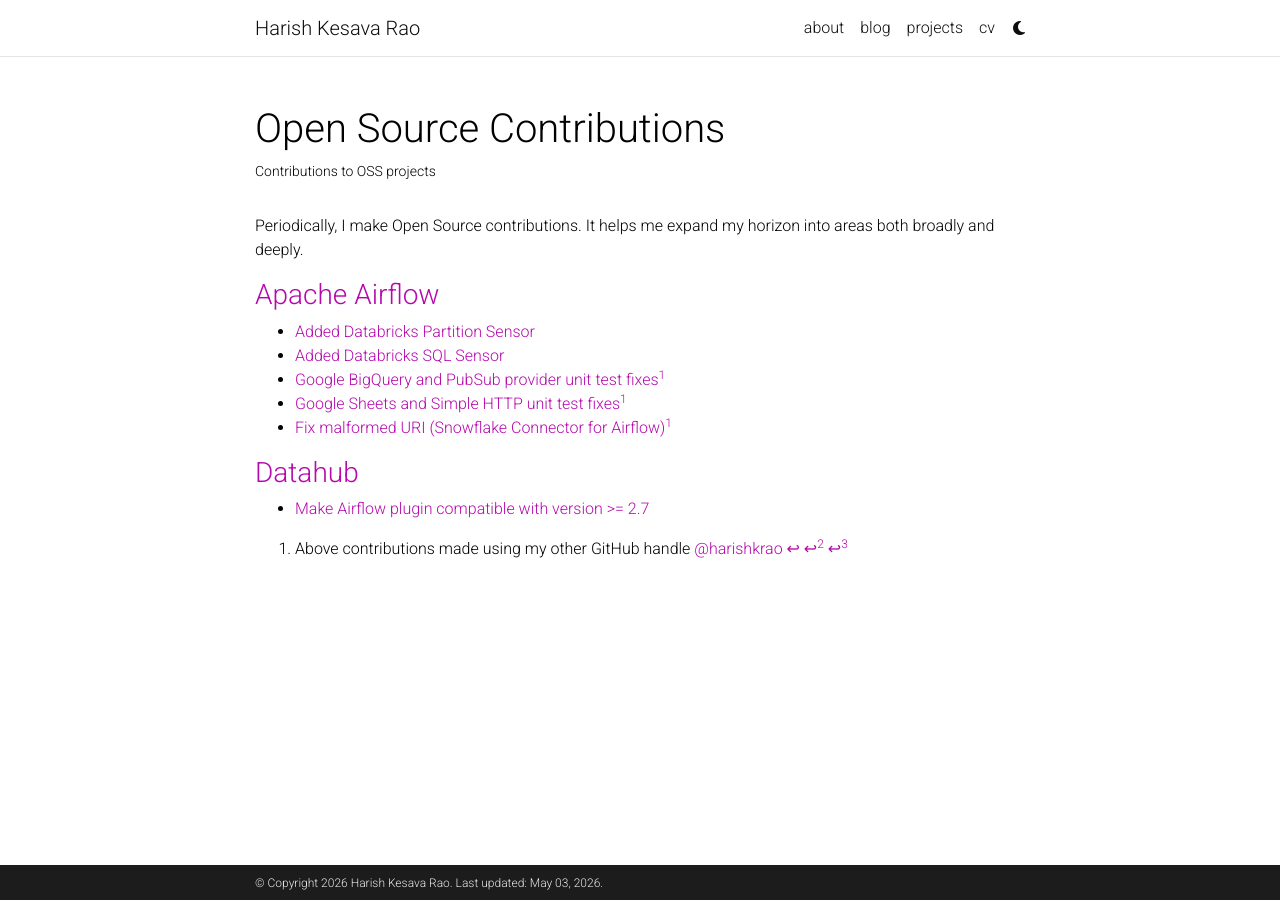
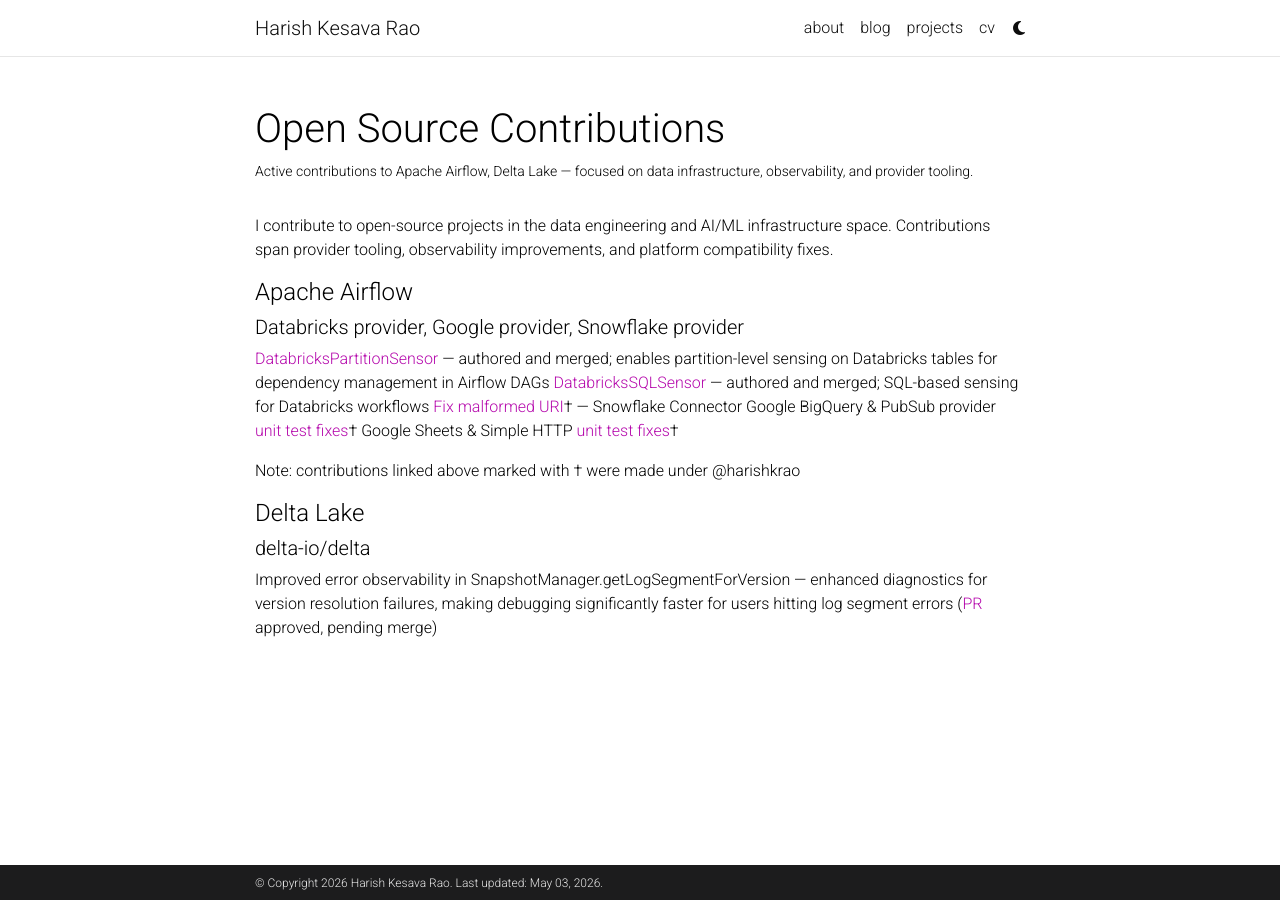
Before and after one commit to harishkesavarao/harishkesavarao.github.io, a Jekyll site: the page built from _projects/open_source_contributions.md, in a window 1280 px wide. Built offline with Jekyll 4.4.1, drawn with Linux system fonts in a browser that asks for light colours; comment, search, counter and statistics services are not loaded; a style sheet for code colours, icons or effects is not loaded.

Commit message:
changes to projects, news and about

```diff
--- a/_projects/open_source_contributions.md
+++ b/_projects/open_source_contributions.md
@@ -1,23 +1,27 @@
 ---
 layout: page
 title: Open Source Contributions
-description: Contributions to OSS projects
+description: Active contributions to Apache Airflow, Delta Lake — focused on data infrastructure, observability, and provider tooling.
 importance: 2
 category: side-projects
 ---
 
-Periodically, I make Open Source contributions. It helps me expand my horizon into areas both broadly and deeply.
-
-### [Apache Airflow](https://github.com/apache/airflow)
-- [Added Databricks Partition Sensor](https://github.com/apache/airflow/pull/30980)
-- [Added Databricks SQL Sensor](https://github.com/apache/airflow/pull/30477)
-- [Google BigQuery and PubSub provider unit test fixes](https://github.com/apache/airflow/pull/22213)[^1]<br>
-- [Google Sheets and Simple HTTP unit test fixes](https://github.com/apache/airflow/pull/22104)[^1]<br>
-- [Fix malformed URI (Snowflake Connector for Airflow)](https://github.com/apache/airflow/pull/20509)[^1]<br>
+I contribute to open-source projects in the data engineering and AI/ML infrastructure space. Contributions span provider tooling, observability improvements, and platform compatibility fixes.
 
 
-### [Datahub](https://github.com/datahub-project/datahub?tab=readme-ov-file#datahub-the-data-discovery-platform-for-the-modern-data-stack)
+#### Apache Airflow
+##### Databricks provider, Google provider, Snowflake provider
 
-- [Make Airflow plugin compatible with version >= 2.7](https://github.com/datahub-project/datahub/issues/13357)
+[DatabricksPartitionSensor](https://github.com/apache/airflow/pull/30980) — authored and merged; enables partition-level sensing on Databricks tables for dependency management in Airflow DAGs
+[DatabricksSQLSensor](https://github.com/apache/airflow/pull/30477) — authored and merged; SQL-based sensing for Databricks workflows
+[Fix malformed URI](https://github.com/apache/airflow/pull/20509)† — Snowflake Connector
+Google BigQuery & PubSub provider [unit test fixes](https://github.com/apache/airflow/pull/22213)†
+Google Sheets & Simple HTTP [unit test fixes](https://github.com/apache/airflow/pull/22104)†
 
-[^1]: Above contributions made using my other GitHub handle [@harishkrao](https://github.com/harishkrao)
+Note: contributions linked above marked with † were made under @harishkrao
+
+
+#### Delta Lake
+##### delta-io/delta
+
+Improved error observability in SnapshotManager.getLogSegmentForVersion — enhanced diagnostics for version resolution failures, making debugging significantly faster for users hitting log segment errors ([PR](https://github.com/delta-io/delta/pull/5329) approved, pending merge)
```
Also changed, not shown: _news/datahub.md (deleted, +0 -8 lines), _news/delta_lake_snapshot_manager.md (added, +8 -0 lines), _news/first_airflow.md (+1 -1 lines), _news/second_airflow.md (+1 -1 lines), _pages/about.md (+3 -22 lines), _projects/etl-structured-data.md (deleted, +0 -109 lines).
